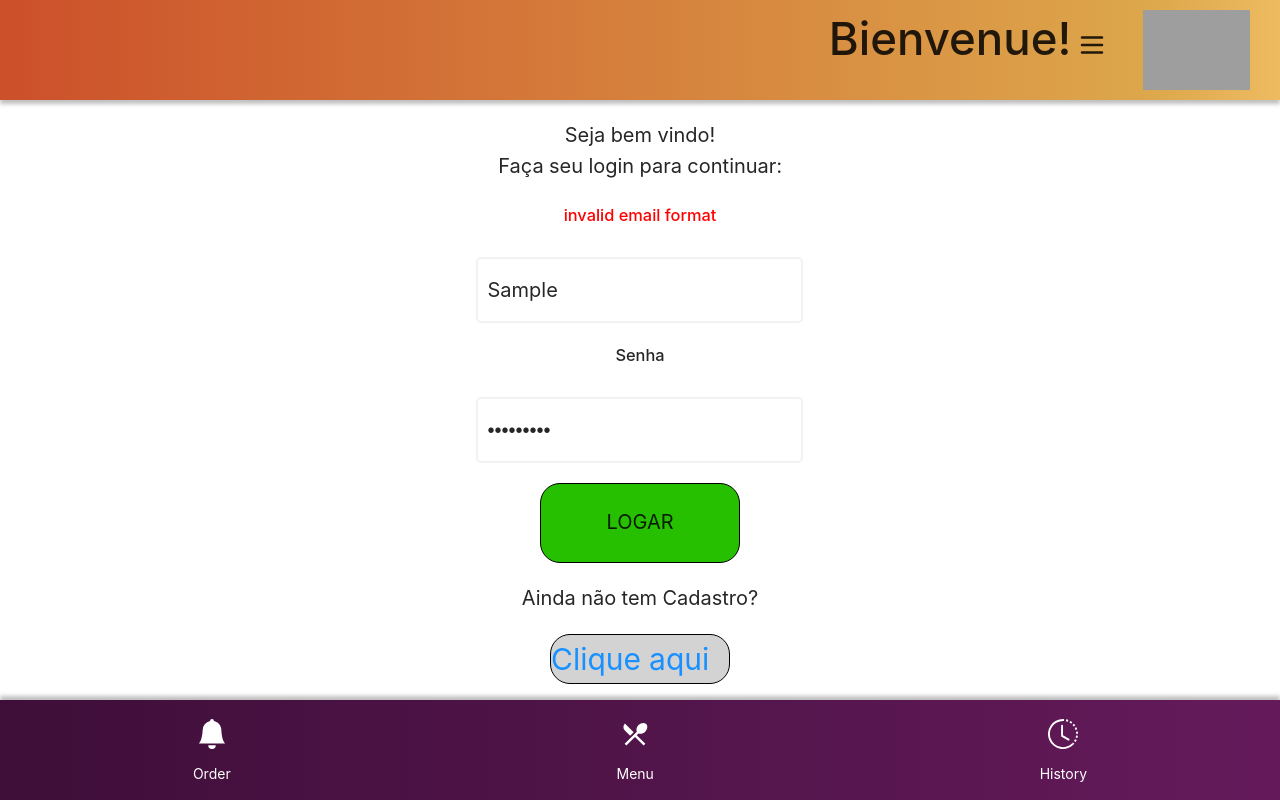
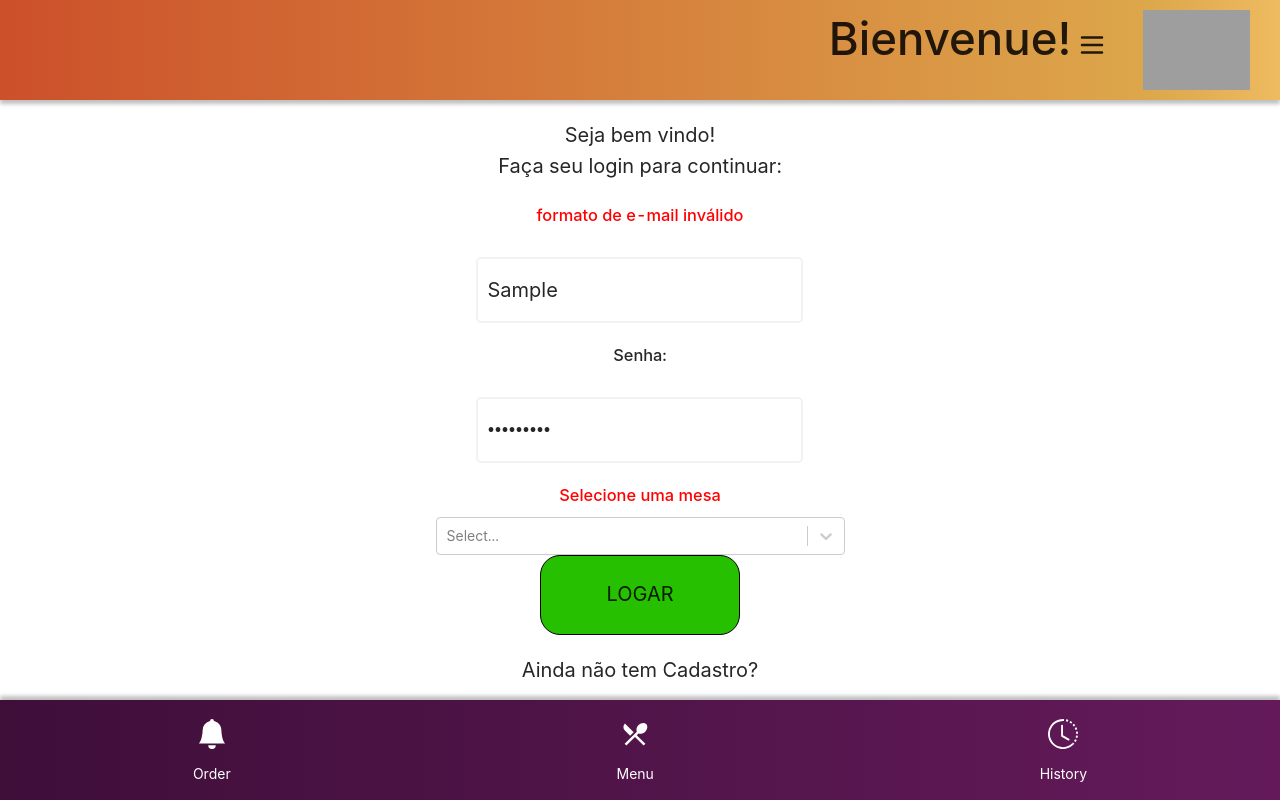
Before and after one commit to gabriel-andrian/restaurante-carinha, a React (Create React App) app: page / in a window 1280 px wide. Both pictures are taken after typing "Sample", "Sample123" into the empty fields and a click on the input "LOGAR". Built offline with nearby package versions, Linux system fonts and the light colour scheme; no server answers; grey boxes are pictures that could not be loaded.

Commit message:
- Inseted login page, redux trunk, modified user-forms and redux login.

```diff
--- a/package.json
+++ b/package.json
@@ -15,6 +15,7 @@
     "@types/react-dom": "^16.9.0",
     "@types/react-redux": "^7.1.9",
     "@types/react-router-dom": "^5.1.5",
+    "@types/react-select": "^3.0.22",
     "@types/redux": "^3.6.0",
     "@types/redux-thunk": "^2.1.0",
     "@types/styled-components": "^5.1.3",
@@ -26,6 +27,7 @@
     "react-redux": "^7.2.1",
     "react-router-dom": "^5.2.0",
     "react-scripts": "3.4.3",
+    "react-select": "^3.1.0",
     "redux": "^4.0.5",
     "styled-components": "^5.2.0",
     "typescript": "^4.0.3"
--- a/src/components/card-to-order/index.tsx
+++ b/src/components/card-to-order/index.tsx
@@ -1,7 +1,7 @@
 import React from 'react';
 import { Card } from '../styled-common';
 import { Content, CardImage, Wrapper, Title, Description, Price } from './styled';
-import { Link, useParams, useRouteMatch } from 'react-router-dom';
+import { Link, useRouteMatch } from 'react-router-dom';
 
 interface Props {
   title: string;
--- a/src/components/user-forms/login-form/index.tsx
+++ b/src/components/user-forms/login-form/index.tsx
@@ -1,60 +1,48 @@
-import axios from 'axios';
-import React, { useEffect, useState } from 'react';
+import React, { useEffect } from 'react';
 import { Link, useHistory } from 'react-router-dom';
 import { useForm } from 'react-hook-form';
-import { setTokenSourceMapRange } from 'typescript';
 import { useDispatch } from 'react-redux';
-import { login } from '../../../redux/actions/login';
+import { requestSession, IdataLogin } from '../../../redux/actions/login';
+import {
+  ContainerTitle,
+  H3Styled,
+  H3ErrorStyled,
+  InputEmail,
+  InputPassword,
+  ContainerSubmit,
+  InputSubmit,
+  DivText,
+  ContainerRegister,
+  ContainerLinkRegister,
+} from './styled';
 
-const UserLoginForm = () => {
+import Select from 'react-select';
+
+interface Props {
+  dataTables: Array<any>;
+}
+
+const UserLoginForm = ({ dataTables }: Props) => {
   const { register, unregister, handleSubmit, setValue, errors } = useForm();
-  let history = useHistory();
+  const history = useHistory();
   const dispatch = useDispatch();
 
-  const submitEmail = (data: object) => {
-    console.log(data);
-    const url = `https://json-server-order-here.herokuapp.com/`;
-    const api = axios.create({
-      baseURL: url,
-      headers: { 'Content-Type': 'application/json' },
-    });
-    api.post('login', data)
-    .then((res) => {
-      alert('logado com sucesso');
-      console.log(res.data.accessToken);
-      localStorage.setItem("token", res.data.accessToken);
-      dispatch(login(res.data.accessToken, res.data.user, res.data.table));
-      history.push("/menu");
-    });
+  const submitEmail = (data: IdataLogin) => {
+    dispatch(requestSession(data));
+    //localStorage.setItem('token', res.data.accessToken);
+    history.push('/menu');
   };
 
   useEffect(() => {
     register('email', {
-      required: 'email não pode estar em branco',
+      required: 'e-mail não pode estar em branco',
       pattern: {
         value: /^[A-Z0-9._%+-]+@[A-Z0-9.-]+\.[A-Z]{2,4}$/i,
-        message: 'invalid email format',
+        message: 'formato de e-mail inválido',
       },
     });
     register('password', { required: 'senha não pode estar em branco' });
-
-    // function RegisterButton() {
-    //   let history = useHistory();
-
-    //   function handleClick() {
-    //     history.push("/register");
-    //   }
-    //   return (
-    //     <button type="button" onClick={handleClick}>
-    //       Go home
-    //     </button>
-    //   )
-    // }
-
-    // const nextPath = (path) => {
-    //   this.props.history.push(path);
-    // }
-
+    register('table', { required: 'Selecione uma mesa' });
     return () => {
       unregister('email');
       unregister('password');
@@ -64,91 +52,53 @@ const UserLoginForm = () => {
   return (
     <>
       <form onSubmit={handleSubmit(submitEmail)}>
-        <div style={{ textAlign: 'center', fontSize: '20px', margin: '1em 2em', }}>Seja bem vindo! <div>Faça seu login para continuar:</div></div>
+        <ContainerTitle>
+          Seja bem vindo! <div>Faça seu login para continuar:</div>
+        </ContainerTitle>
         <div>
-          {
-            errors.email
-              ?
-              <h3 style={{ color: 'red', textAlign: 'center' }}>{errors.email.message}</h3>
-              :
-              <h3 style={{ textAlign: 'center' }}>E-mail Cadastrado</h3>
-          }
-          <input style={{
-            maxWidth: '400px',
-            width: '80%',
-            lineHeight: '3em',
-            margin: '1em 2em',
-            borderRadius: '5px',
-            border: '2px solid #f2f2f2',
-            paddingLeft: '10px',
-            fontSize: '20px'
-          }}
-            onChange={(e) => setValue('email', e.target.value)} />
+          {errors.email ? (
+            <H3ErrorStyled>{errors.email.message}</H3ErrorStyled>
+          ) : (
+            <H3Styled>E-mail:</H3Styled>
+          )}
+          <InputEmail onChange={(e) => setValue('email', e.target.value)} />
         </div>
         <div>
-          {
-            errors.password
-              ?
-              <h3 style={{ color: 'red', textAlign: 'center' }}>{errors.password.message}</h3>
-              :
-              <h3 style={{ textAlign: 'center' }}>Senha</h3>
-          }
-          <input
-            style={{
-              maxWidth: '400px',
-              width: '80%',
-              lineHeight: '3em',
-              fontFamily: 'sans-serif',
-              margin: '1em 2em',
-              borderRadius: '5px',
-              border: '2px solid #f2f2f2',
-              outline: 'none',
-              paddingLeft: '10px',
-              fontSize: '20px'
-            }}
-            onChange={(e) => setValue('password', e.target.value)} type='password' />
+          {errors.password ? (
+            <H3ErrorStyled>{errors.password.message}</H3ErrorStyled>
+          ) : (
+            <H3Styled>Senha:</H3Styled>
+          )}
+          <InputPassword onChange={(e) => setValue('password', e.target.value)} type="password" />
         </div>
-        <div style={{
-          placeContent: 'center center',
-          display: 'flex',
-        }}>
-          <input
-            style={{
-              placeContent: 'end center',
-              height: '11vh',
-              maxHeight: '80px',
-              width: '46vw',
-              maxWidth: '200px',
-              background: '#26C000',
-              border: '1px solid #000',
-              borderRadius: '20px',
-              fontSize: '20px'
-            }}
-            type="submit" value="LOGAR" />
+        <div>
+          {errors.table ? (
+            <H3ErrorStyled>{errors.table.message}</H3ErrorStyled>
+          ) : (
+            <H3Styled>Mesa:</H3Styled>
+          )}
+          <Select
+            defaultValue={null}
+            onChange={({ id }: any) => setValue('table', id)}
+            options={dataTables}
+            ref={register}
+          />
         </div>
-        <div style={{ textAlign: 'center', fontSize: '20px', margin: '1em 2em', }}>Ainda não tem Cadastro?</div>
-        <div style={{
-          placeContent: 'center center',
-          display: 'flex',
-          justifyContent: 'center center'
-        }}>
-        <div style={{
-              placeContent: 'end center',
-              height: '10vh',
-              maxHeight: '50px',
-              width: '40vw',
-              maxWidth: '180px',
-              background: 'lightgray',
-              border: '1px solid #000',
-              borderRadius: '20px',
-            }} >
-          <Link
-            style={{
-              fontSize: '30px',
-
-            }}
-            to='/register'>Clique aqui</Link>
-          </div></div>
+        <ContainerSubmit>
+          <InputSubmit type="submit" value="LOGAR" />
+        </ContainerSubmit>
+        <DivText>Ainda não tem Cadastro?</DivText>
+        <ContainerRegister>
+          <ContainerLinkRegister>
+            <Link
+              style={{
+                fontSize: '30px',
+              }}
+              to="/register">
+              Clique aqui
+            </Link>
+          </ContainerLinkRegister>
+        </ContainerRegister>
       </form>
     </>
   );
--- /dev/null
+++ b/src/components/user-forms/login-form/styled.js
@@ -0,0 +1,71 @@
+import styled from 'styled-components';
+
+export const ContainerTitle = styled.div`
+  text-align: center;
+  font-size: 20px;
+  margin: 1em 2em;
+`;
+
+export const H3Styled = styled.h3`
+  text-align: center;
+`;
+
+export const H3ErrorStyled = styled(H3Styled)`
+  color: red;
+`;
+
+export const InputEmail = styled.input`
+  max-width: 400px;
+  width: 80%;
+  line-height: 3em;
+  margin: 1em 2em;
+  border-radius: 5px;
+  border: 2px solid #f2f2f2;
+  padding-left: 10px;
+  font-size: 20px;
+`;
+
+export const InputPassword = styled(InputEmail)`
+  font-family: 'sans-serif';
+  outline: none;
+`;
+
+export const ContainerSubmit = styled.div`
+  place-content: center center;
+  display: flex;
+`;
+
+export const InputSubmit = styled.input`
+  place-content: end center;
+  height: 11vh;
+  max-height: 80px;
+  width: 46vw;
+  max-width: 200px;
+  background: #26c000;
+  border: 1px solid #000;
+  border-radius: 20px;
+  font-size: 20px;
+`;
+
+export const DivText = styled.div`
+  text-align: center;
+  font-size: 20px;
+  margin: 1em 2em;
+`;
+
+export const ContainerRegister = styled.div`
+  place-content: center center;
+  display: flex;
+  justify-content: center center;
+`;
+
+export const ContainerLinkRegister = styled.div`
+  place-content: end center;
+  height: 10vh;
+  max-height: 50px;
+  width: 40vw;
+  max-width: 180px;
+  background: lightgray;
+  border: 1px solid #000;
+  border-radius: 20px;
+`;
--- a/src/pages/index.tsx
+++ b/src/pages/index.tsx
@@ -2,5 +2,6 @@ import CategoryPage from './category-page';
 import SubCategoryPage from './sub-category-page';
 import ItemPage from './item-page';
 import OrderPage from './order-page';
+import LoginPage from './login-page';
 
-export { CategoryPage, SubCategoryPage, ItemPage, OrderPage };
+export { CategoryPage, SubCategoryPage, ItemPage, OrderPage, LoginPage };
--- /dev/null
+++ b/src/pages/login-page/index.tsx
@@ -0,0 +1,28 @@
+import React, { useEffect, useState } from 'react';
+import axios from 'axios';
+import { UserLoginForm } from '../../components';
+
+interface Table {
+  id: number;
+  label: string;
+  avaliable: boolean;
+}
+
+const LoginPage = () => {
+  const [dataTables, setDataTables] = useState([]);
+
+  useEffect(() => {
+    const url = `http://localhost:3001/`;
+    const api = axios.create({
+      baseURL: url,
+      headers: { 'Content-Type': 'application/json' },
+    });
+    api.get('tables').then((res) => {
+      setDataTables(res.data.filter((table: Table) => table.avaliable));
+    });
+  }, []);
+
+  return <UserLoginForm dataTables={dataTables} />;
+};
+
+export default LoginPage;
--- a/src/redux/reducers/session.tsx
+++ b/src/redux/reducers/session.tsx
@@ -1,27 +1,26 @@
 import { LOGIN, LOGOUT, userSession } from '../actions/login';
 
-const defaultState : {
+const defaultState: {
   token: string;
-    name: string;
+  email: string;
   table: number;
-    history: any [];
-} = {token: "", name: "", table: 0, history: []};
+  history?: any[];
+} = { token: '', email: '', table: 0, history: [] };
 
 const session = (state = defaultState, action: userSession) => {
-    switch(action.type) {
+  switch (action.type) {
     case LOGIN:
-            console.log("redux" + action);
       return {
         ...state,
         token: action.token,
-                user: action.user,
-                table: action.table
+        email: action.email,
+        table: action.table,
       };
     case LOGOUT:
       return defaultState;
     default:
       return state;
   }
-}
+};
 
 export default session;
--- a/src/routes/index.jsx
+++ b/src/routes/index.jsx
@@ -1,7 +1,7 @@
 import React from 'react';
 import { Switch, Route } from 'react-router-dom';
 import { ProductRegistration, UserLoginForm, UserRegForm } from '../components';
-import { CategoryPage, SubCategoryPage, ItemPage, OrderPage } from '../pages';
+import { CategoryPage, SubCategoryPage, ItemPage, OrderPage, LoginPage } from '../pages';
 
 const Routes = () => {
   return (
@@ -29,7 +29,7 @@ const Routes = () => {
       </Route>
       <Route path="/history">History</Route>
       <Route path="/">
-        <UserLoginForm />
+        <LoginPage />
       </Route>
     </Switch>
   );
```
Also changed, not shown: src/index.tsx (+5 -7 lines), src/redux/actions/login.tsx (+46 -14 lines), 1 other file (tests, documents, lock files or other folders). Lines whose indentation alone changed are shown as unchanged.
